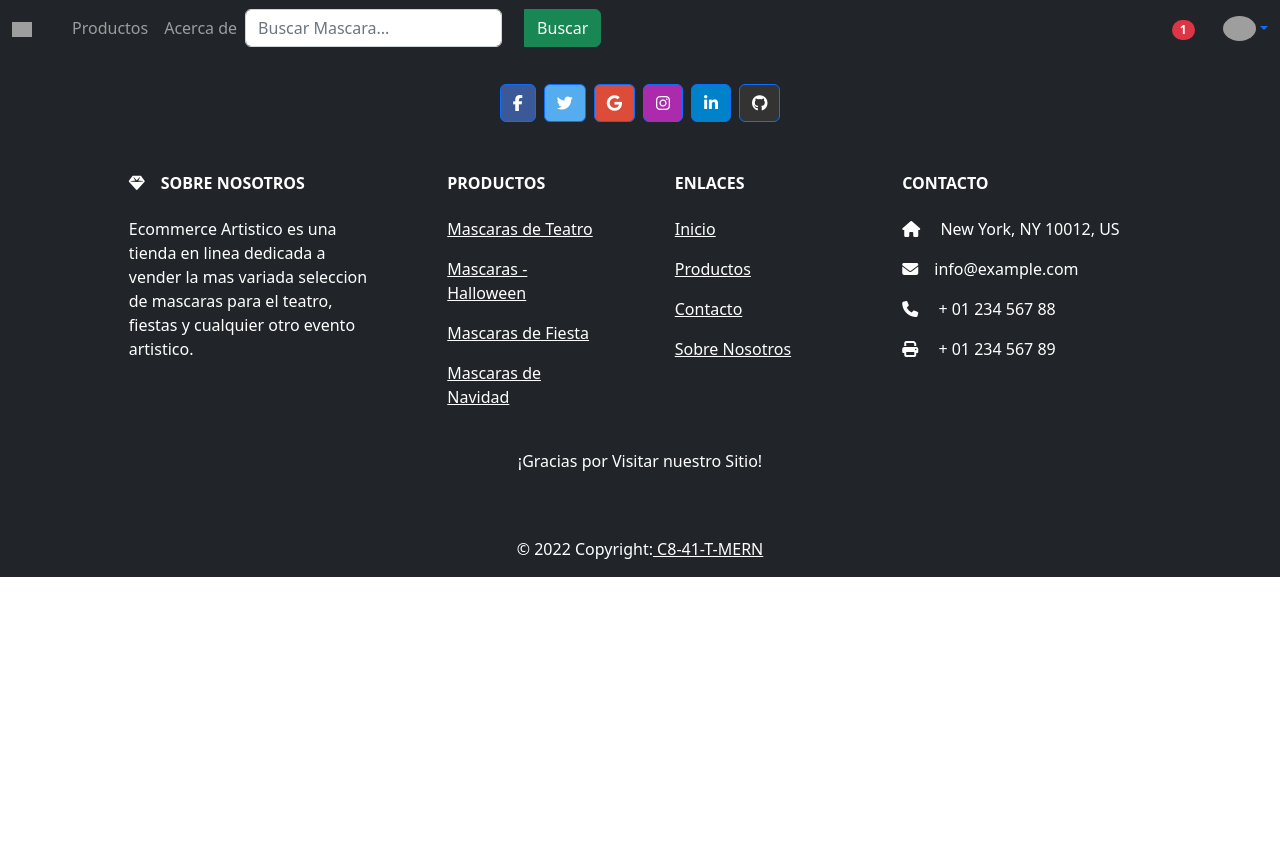
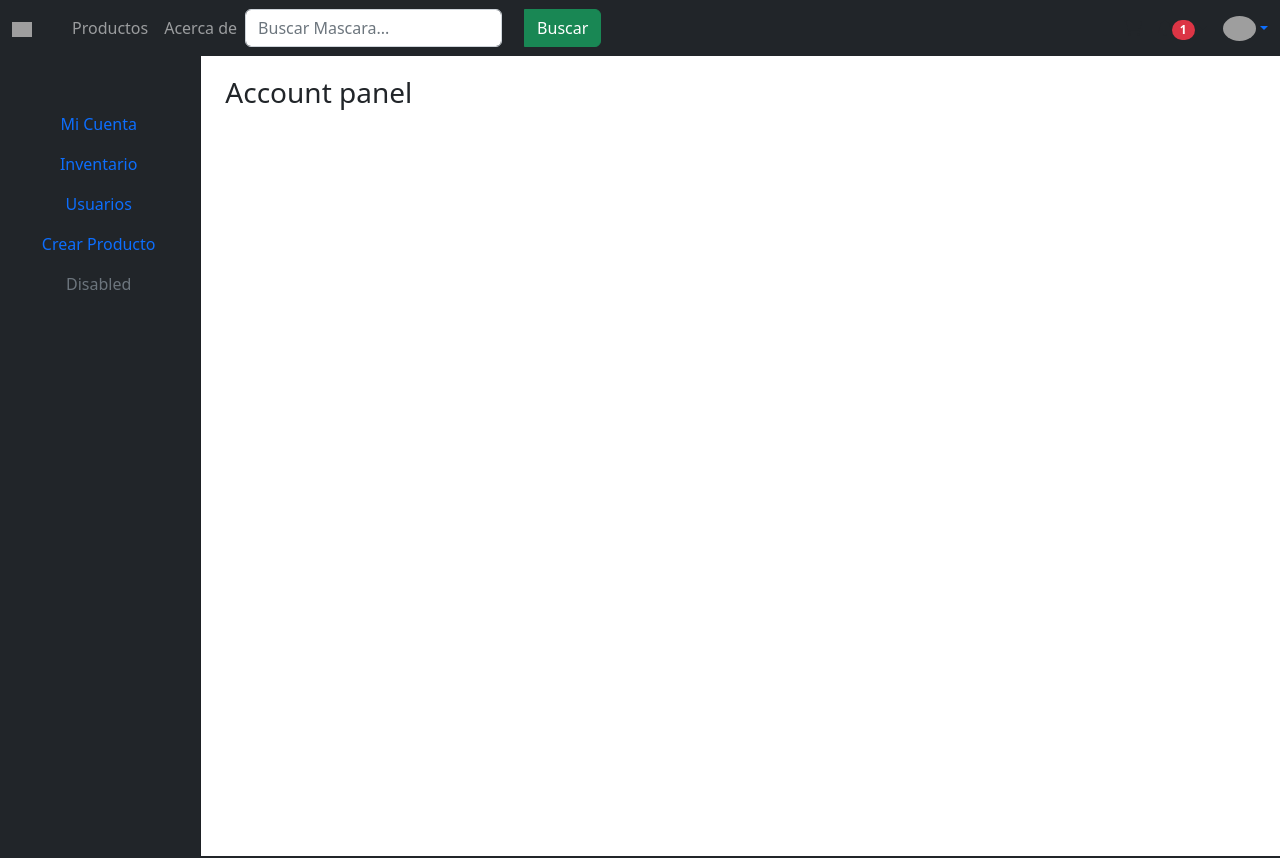
Before and after one commit to No-Country/C8-41-t-mern, a React (Vite) app in the folder client/: page /micuenta in a window 1280 px wide. Shown: the top 858 px of the page. Before the commit the page ends 800 px from the top, so only its background shows below. Built offline with nearby package versions, Linux system fonts and the light colour scheme; grey boxes are pictures that could not be loaded.

Commit message:
panel usuario (ruta "micuenta")

```diff
--- a/client/src/App.jsx
+++ b/client/src/App.jsx
@@ -7,6 +7,7 @@ import Register from "./components/Register/Register";
 import ProductDetail from "./components/ProductDetail";
 import CreateProduct from "./components/CreateProduct/CreateProduct";
 import AdminPanel from "./components/AdminPanel/AdminPanel";
+import UserPanel from "./components/UserPanel/UserPanel";
 import ManageProducts from "./components/AdminPanel/ManageProducts";
 import UpdateProduct from "./components/UpdateProduct";
 import Login from "./components/Login";
@@ -29,6 +30,12 @@ function App() {
           <Route path="register" element={<Register />} />
           <Route path='/login'  element={<Login/>}  />
           <Route path="/detalle-busqueda" element={ <DetalleBusqueda /> } />
+          <Route path="micuenta" element={<UserPanel />}>
+            <Route index element={<h3>Account panel</h3>} />
+            <Route path="ordenes" element={<h3>Ordenes</h3>} />
+            <Route path="mensajes" element={<h3>usuarios</h3>} />
+
+          </Route>
         </Routes>
 
         {/* Rutas del administrador */}
--- /dev/null
+++ b/client/src/components/UserPanel/SimpleSidebar.jsx
@@ -0,0 +1,40 @@
+import React from 'react'
+import { Outlet, Link } from "react-router-dom";
+import {Nav} from "react-bootstrap";
+
+const SimpleSidebar = () => {
+  return (
+    <>
+
+    <Nav className="col d-none d-md-block bg-dark sidebar"
+
+            >
+                <div className="sidebar-sticky"></div>
+            <Nav.Item>
+                <Nav.Link ><Link to="/admin">Mi Cuenta</Link></Nav.Link>
+            </Nav.Item>
+            <Nav.Item>
+                <Nav.Link ><Link to="inventario">Inventario</Link></Nav.Link>
+            </Nav.Item>
+            <Nav.Item>
+                <Nav.Link eventKey="link-1"><Link to="usuarios">Usuarios</Link></Nav.Link>
+            </Nav.Item>
+            <Nav.Item>
+                <Nav.Link eventKey="link-2"><Link to="crear-producto">Crear Producto</Link></Nav.Link>
+            </Nav.Item>
+            <Nav.Item>
+                <Nav.Link eventKey="disabled" disabled>
+                Disabled
+                </Nav.Link>
+            </Nav.Item>
+            </Nav>
+
+
+
+
+
+    </>
+  )
+}
+
+export default SimpleSidebar
--- /dev/null
+++ b/client/src/components/UserPanel/UserPanel.css
@@ -0,0 +1,41 @@
+.sidebar {
+        position: static;
+        /* top: 0;
+        bottom: 0;
+        left: 0; */
+        margin-top: 0px;
+        min-height: 100% !important;
+        z-index: 100;
+        padding: 48px 0 0;
+        box-shadow: inset -1px 0 0 rgba(0, 0, 0, .1);
+    }
+    #sidebar-wrapper{
+        min-height: 100vh !important;
+        width: 100vw;
+        margin-left: -1rem;
+        position: sticky;
+        -webkit-transition: margin .25s ease-out;
+        -moz-transition: margin .25s ease-out;
+        -o-transition: margin .25s ease-out;
+        transition: margin .25s ease-out;
+    }
+    #sidebar-wrapper .sidebar-heading {
+        padding: 0.875rem 1.25rem;
+        font-size: 1.2rem;
+    }
+
+    #page-content-wrapper {
+        min-width: 0;
+        margin-top:20px;
+        transition: width 2s, height 2s, transform 2s;
+
+    }
+
+    a.nav-link{
+        text-align: center;
+
+    }
+    a.nav-link > a{
+
+        text-decoration: none!important;
+    }
--- /dev/null
+++ b/client/src/components/UserPanel/UserPanel.jsx
@@ -0,0 +1,29 @@
+import React from "react";
+//import Sidebar from "./Sidebar";
+import SimpleSidebar from "./SimpleSidebar"
+import './UserPanel.css'
+import { Container, Row, Col, Card, Form, Button } from "react-bootstrap";
+import { Outlet, Link } from "react-router-dom";
+
+
+
+
+const UserPanel = () => {
+  return (
+    <>
+      <Container fluid>
+        <Row>
+          <Col  id="sidebar-wrapper">
+            <SimpleSidebar />
+
+          </Col>
+          <Col xs={10} id="page-content-wrapper">
+            <Outlet />
+          </Col>
+        </Row>
+      </Container>
+    </>
+  );
+};
+
+export default UserPanel;
```
